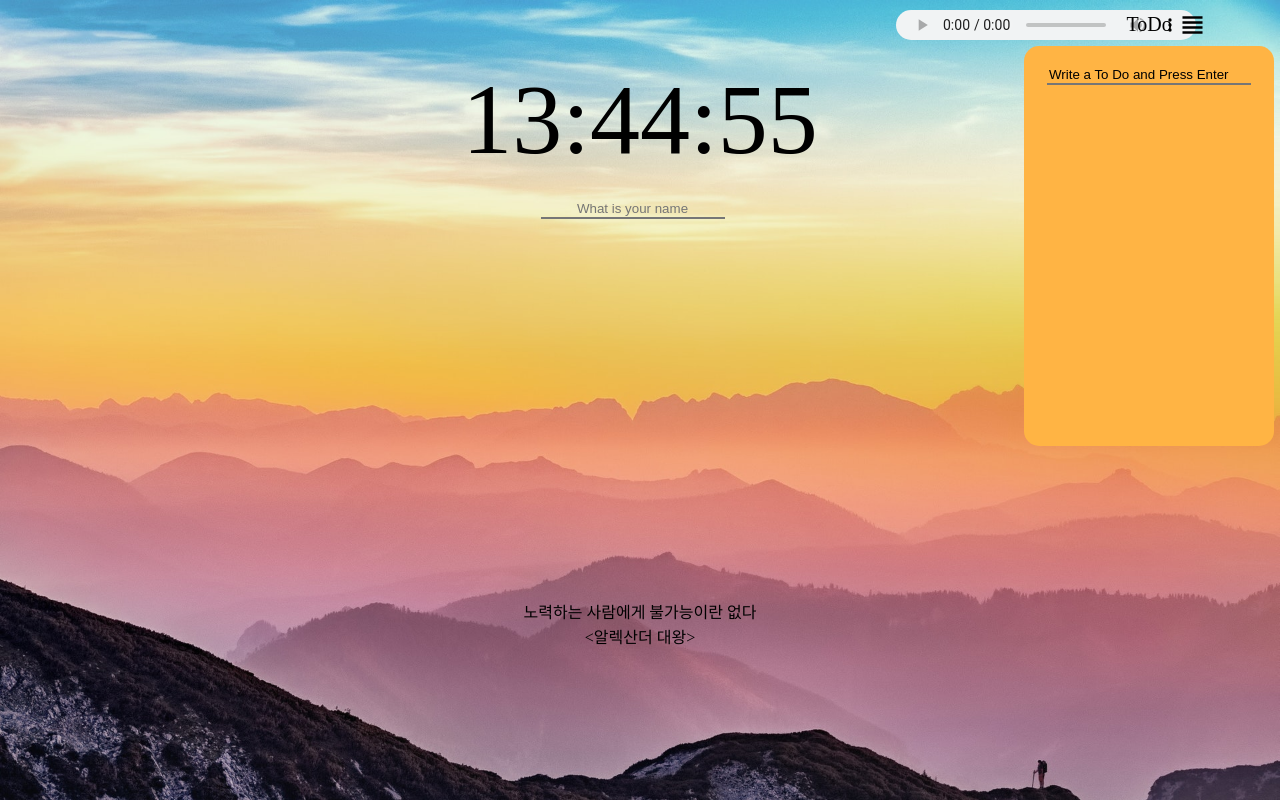
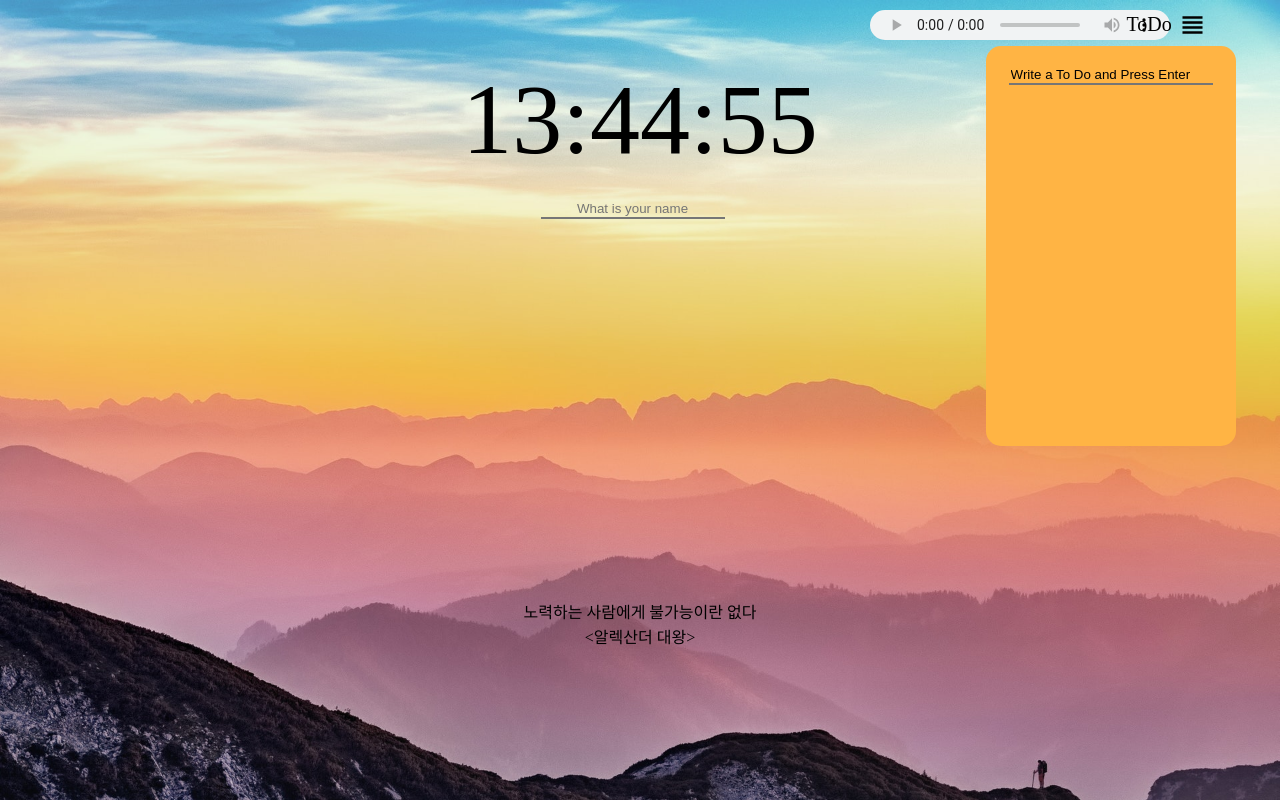
Before and after one commit to guswnsakvk/guswnsakvk.github.io, a plain HTML site: page index.html in a window 1280 px wide. Both pictures are taken after a click on the element "view_headline". Drawn offline with nearby package versions, Linux system fonts and the light colour scheme.

Commit message:
update css

```diff
--- a/style.css
+++ b/style.css
@@ -22,7 +22,7 @@ body{
 audio{
   position: absolute;
   top: 10px;
-  left:70%;
+  left:68%;
   height: 30px;
 }
 
@@ -54,7 +54,7 @@ div.container{
   position: absolute;
   width: 250px;
   top: 46px;
-  left: 80%;
+  left: 77%;
   border-radius: 15px;
 }
 
```
